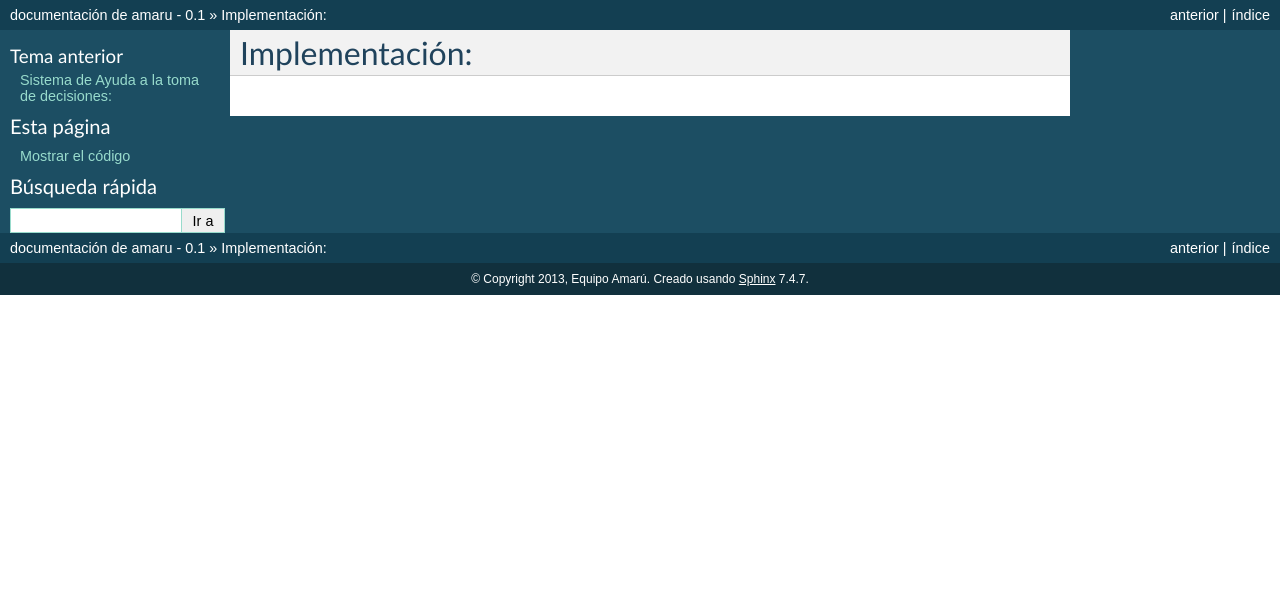
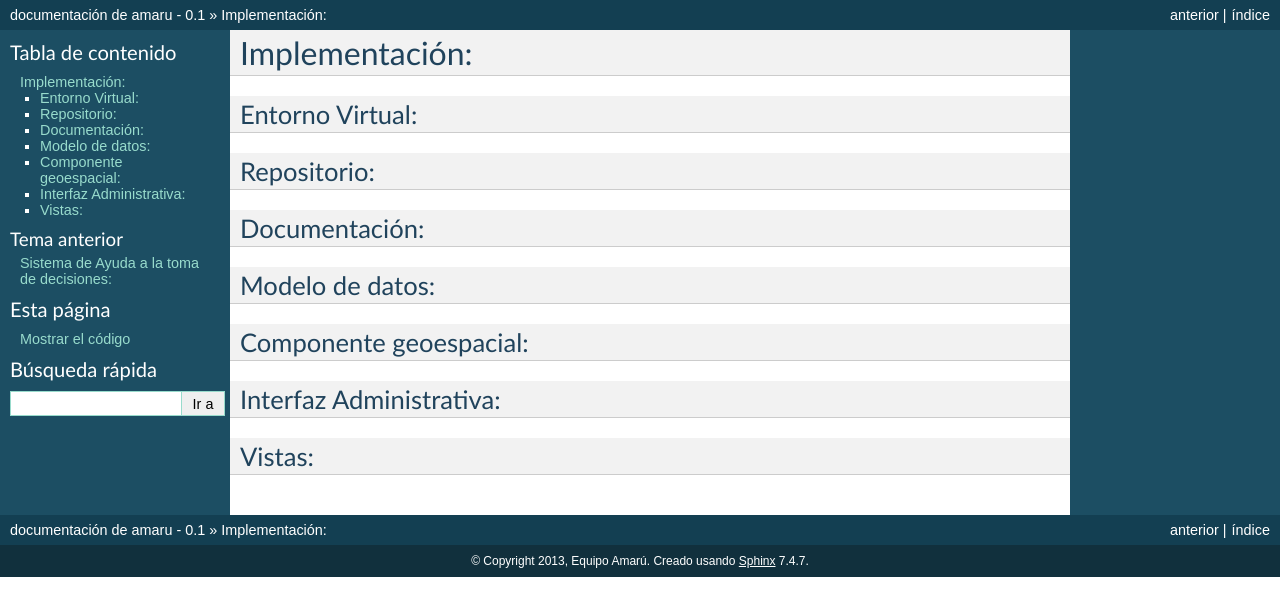
Before and after one commit to petrizzo/amaru_project, a Sphinx documentation site: the page built from docs/implementacion.rst, in a window 1280 px wide. Shown: the top 616 px of the page. Built offline with Sphinx 7.4.7, drawn with Linux system fonts in a browser that asks for light colours.

Commit message:
Se añaden archivos complementarios de la documentación de Amarú

```diff
--- a/docs/implementacion.rst
+++ b/docs/implementacion.rst
@@ -5,3 +5,31 @@
 
 Implementación:
 ===============
+
+
+Entorno Virtual:
+----------------
+
+
+Repositorio:
+------------
+
+
+Documentación:
+--------------
+
+
+Modelo de datos:
+----------------
+
+
+Componente geoespacial:
+-----------------------
+
+
+Interfaz Administrativa:
+------------------------
+
+
+Vistas:
+-------
```
Also changed, not shown: docs/cambios_deseables_factibles.rst (+7 -0 lines).
